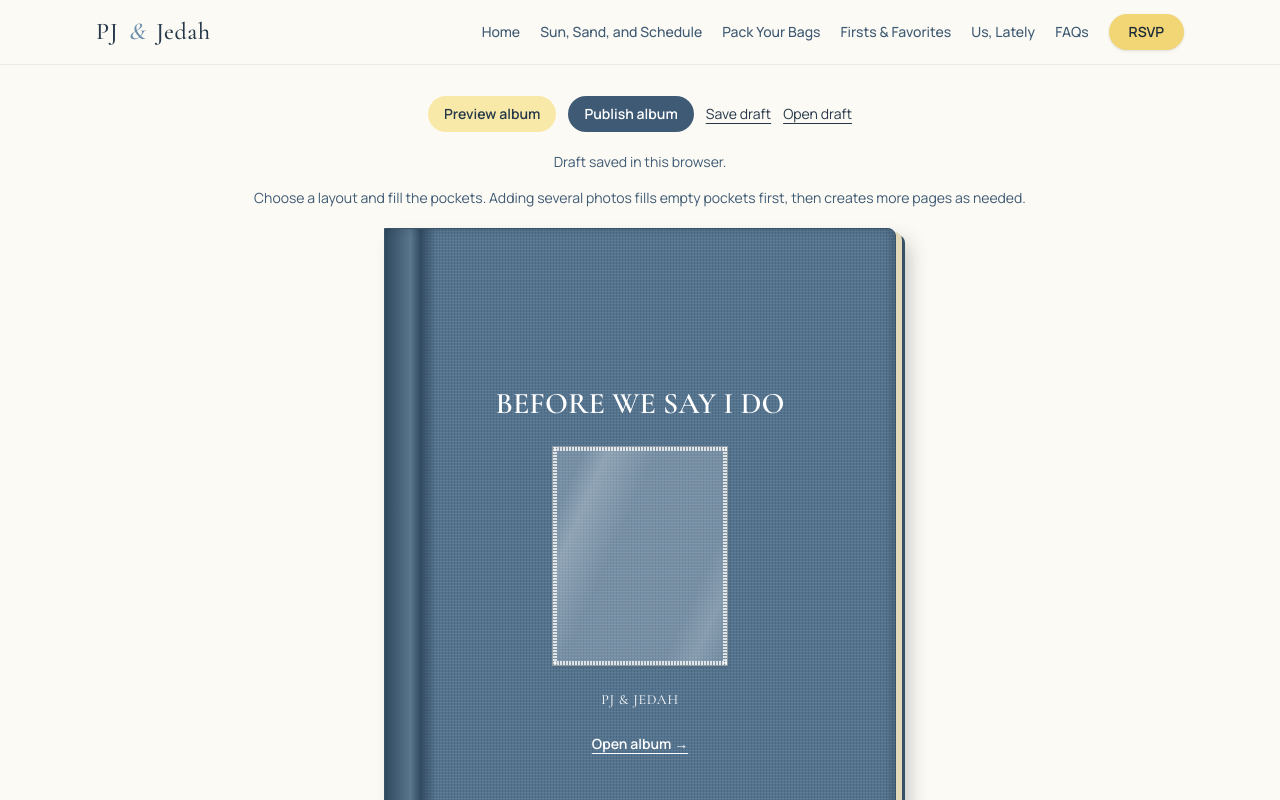
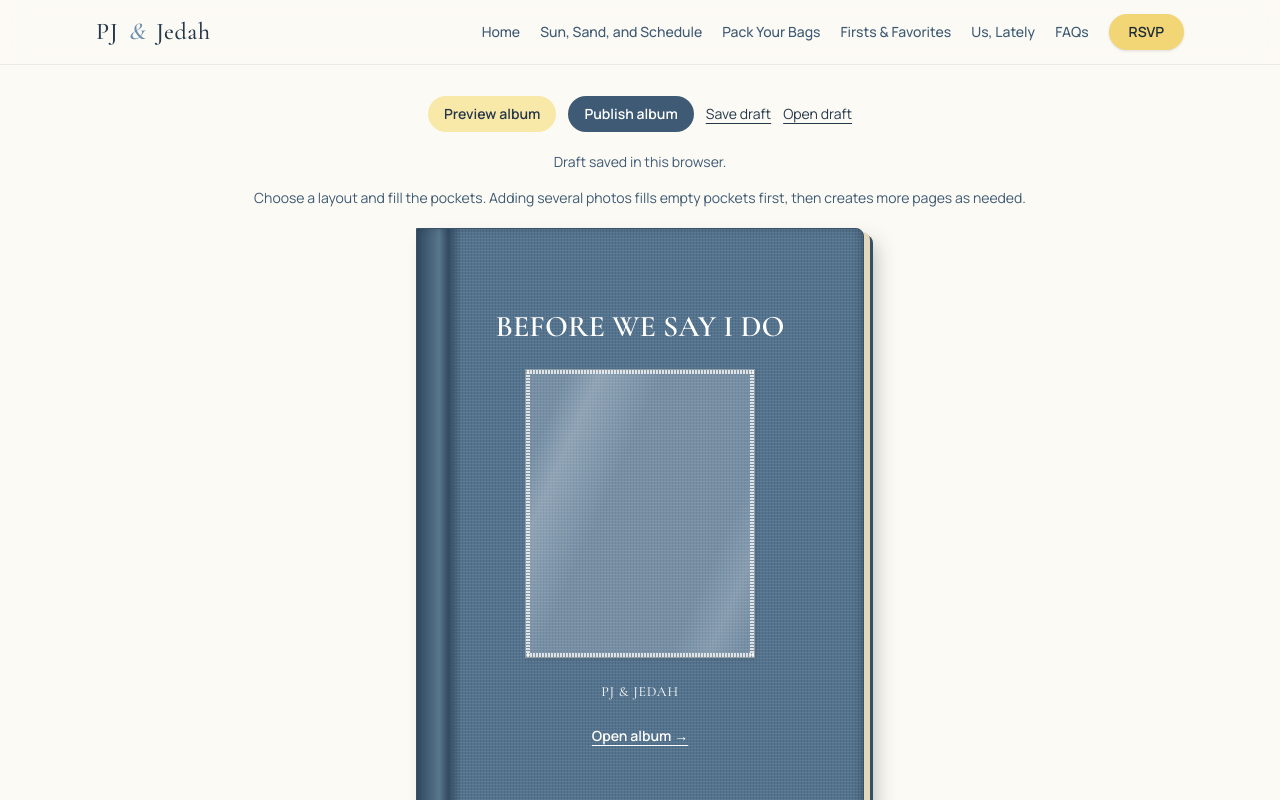
Before and after one commit to pjudal/wedding-site, a Next.js app: page /album-admin in a window 1280 px wide. Shown: the top 800 px of the page. Built offline with nearby package versions, Linux system fonts and the light colour scheme.

Commit message:
Give the album preview its full responsive width

```diff
--- a/src/app/album-admin/page.tsx
+++ b/src/app/album-admin/page.tsx
@@ -3,5 +3,5 @@ import { PhotoAlbum } from "@/components/PhotoAlbum";
 export const metadata = { title: "Album admin", robots: { index: false, follow: false } };
 
 export default function AlbumAdminPage() {
-  return <main className="mx-auto min-h-[70svh] max-w-[90rem] px-4 pb-16 pt-24"><PhotoAlbum adminKey="" /></main>;
+  return <main className="mx-auto min-h-[70svh] w-full max-w-[90rem] px-4 pb-16 pt-24"><PhotoAlbum adminKey="" /></main>;
 }
--- a/src/components/PhotoAlbum.tsx
+++ b/src/components/PhotoAlbum.tsx
@@ -412,7 +412,7 @@ export function PhotoAlbum({ adminKey }: { adminKey?: string }) {
   }
 
   return (
-    <section className="mx-auto max-w-[82rem]" aria-label="Photo album">
+    <section className="mx-auto w-full max-w-[82rem]" aria-label="Photo album">
       {admin && <div className="mb-5 flex flex-wrap items-center justify-center gap-3 text-sm text-dusk-900">
         <button type="button" onClick={() => setEditing(!editing)} className="rounded-full bg-butter-200 px-4 py-2 font-semibold">
           {editing ? "Preview album" : "Edit album"}
@@ -437,7 +437,7 @@ export function PhotoAlbum({ adminKey }: { adminKey?: string }) {
       {publishNotice && <p role="status" className="mb-4 text-center text-sm text-dusk-700">{publishNotice}</p>}
       {editing && <p className="mb-5 text-center text-sm text-dusk-700">Choose a layout and fill the pockets. Adding several photos fills empty pockets first, then creates more pages as needed.</p>}
       {!opened ? (
-        <div className="mx-auto max-w-lg [perspective:1200px]">
+        <div className="mx-auto w-full max-w-[min(36rem,56svh)] [perspective:1200px]">
           <motion.button
             type="button"
             aria-label="Open album"
@@ -450,7 +450,7 @@ export function PhotoAlbum({ adminKey }: { adminKey?: string }) {
             className="album-cover relative flex aspect-[3/4] w-full origin-left cursor-pointer flex-col items-center justify-center gap-4 rounded-r-lg px-10 py-6 text-center text-white focus-visible:outline-2 focus-visible:outline-offset-4 focus-visible:outline-dusk-900 disabled:cursor-default sm:gap-6"
           >
             <span className="whitespace-pre-wrap wrap-anywhere font-serif text-2xl font-semibold uppercase leading-tight sm:text-3xl">{cover ? cover.title : "Us, Lately"}</span>
-            <span className="album-pocket relative block aspect-[4/5] w-full max-w-44 overflow-hidden bg-[#f1efe6]">
+            <span className="album-pocket relative block aspect-[4/5] w-[63%] max-w-72 overflow-hidden bg-[#f1efe6]">
               {cover?.photos[0] && (
                 // Local drafts use data URLs.
                 // eslint-disable-next-line @next/next/no-img-element
@@ -483,7 +483,7 @@ export function PhotoAlbum({ adminKey }: { adminKey?: string }) {
             <p aria-live="polite" className="font-serif text-xl">{visiblePages.length > 1 ? `Pages ${first + 1}–${first + visiblePages.length}` : `Page ${first + 1}`} of {pages.length}</p>
             <button type="button" className="min-h-11 px-2 font-semibold disabled:opacity-40" disabled={busy || first + visiblePages.length >= pages.length} onClick={() => turn(1)}>Next →</button>
           </div>
-          <div className={`relative mx-auto rounded-sm border border-dusk-700 bg-dusk-500 p-2 shadow-xl [perspective:1600px] sm:p-3 ${isSpread ? "max-w-[82rem]" : "max-w-2xl"}`}>
+          <div className={`relative mx-auto w-full rounded-sm border border-dusk-700 bg-dusk-500 p-2 shadow-xl [perspective:1600px] sm:p-3 ${isSpread ? "max-w-[min(82rem,max(46rem,123svh))]" : "max-w-2xl"}`}>
             <div className={`relative grid [perspective:1600px] ${isSpread ? "grid-cols-2" : "grid-cols-1"}`}>
               {isSpread ? (
                 <>
```
